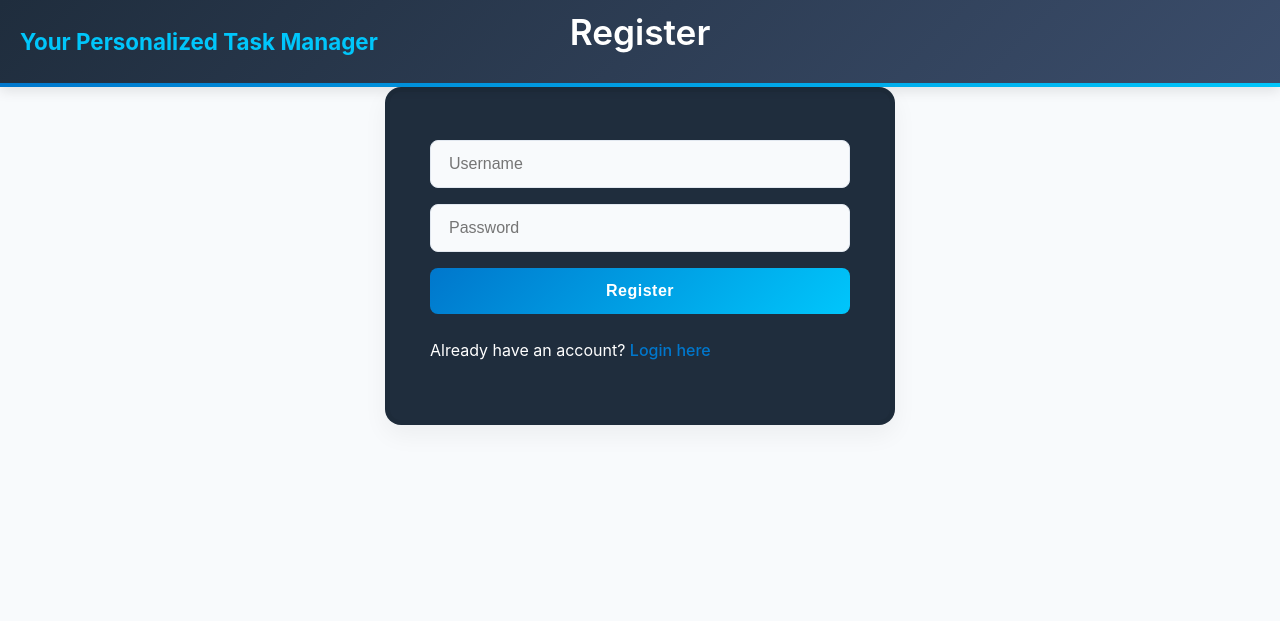
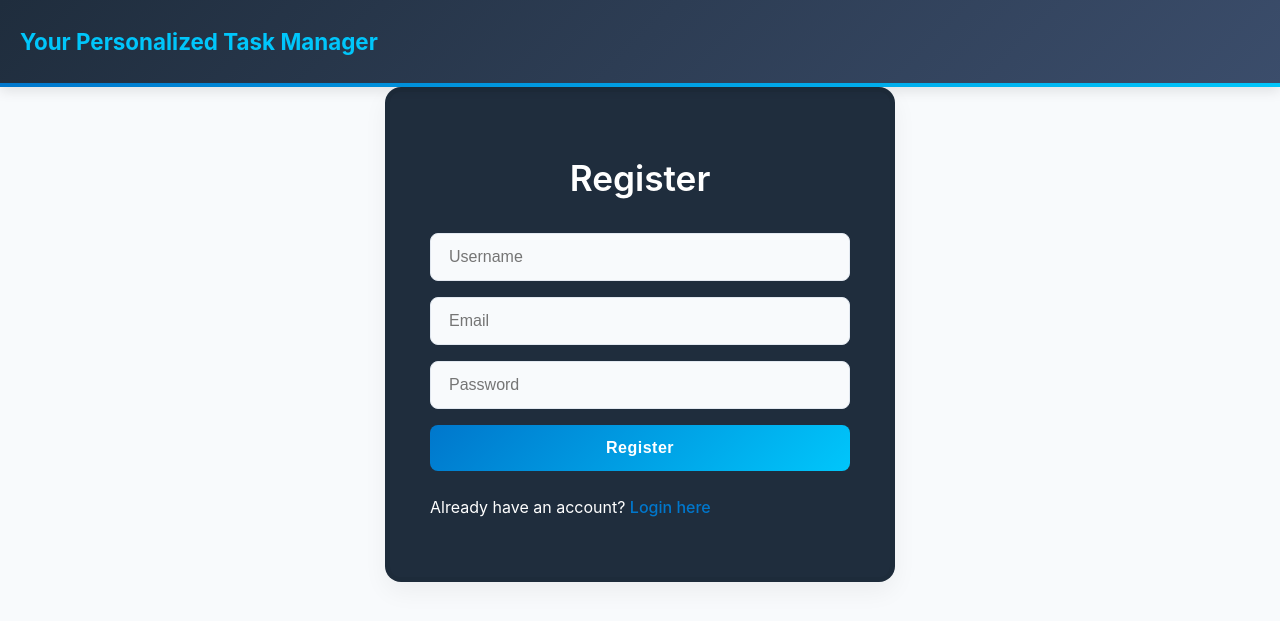
Before and after one commit to vinceangeles17/Task-Management-App, a PHP site: page /register.php in a window 1280 px wide. Shown: the top 621 px of the page. Run offline with PHP 8.4, Linux system fonts and the light colour scheme.

Commit message:
Add files via upload

```diff
--- a/register.php
+++ b/register.php
@@ -1,33 +1,36 @@
 <?php
 session_start();
-
 include 'connection.php';
 
 $error_message = "";
 
 if ($_SERVER["REQUEST_METHOD"] == "POST" && isset($_POST['register'])) {
     $username = $_POST['reg_username'];
+    $email = filter_var(trim($_POST['reg_email']), FILTER_SANITIZE_EMAIL);
     $password = password_hash($_POST['reg_password'], PASSWORD_DEFAULT);
 
-    $stmt = $conn->prepare("SELECT id FROM users WHERE username = ?");
-    $stmt->bind_param("s", $username);
+    if (!filter_var($email, FILTER_VALIDATE_EMAIL)) {
+        $error_message = "Invalid email format.";
+    } else {
+        $stmt = $conn->prepare("SELECT id FROM users WHERE username = ? OR email = ?");
+        $stmt->bind_param("ss", $username, $email);
         $stmt->execute();
         $stmt->store_result();
 
         if ($stmt->num_rows > 0) {
-        $error_message = "Username already exists. Please choose a different username.";
+            $error_message = "Username or email already exists. Please choose a different one.";
         } else {
-
-        $stmt = $conn->prepare("INSERT INTO users (username, password) VALUES (?, ?)");
-        $stmt->bind_param("ss", $username, $password);
+            $stmt = $conn->prepare("INSERT INTO users (username, email, password) VALUES (?, ?, ?)");
+            $stmt->bind_param("sss", $username, $email, $password);
 
             if ($stmt->execute()) {
-            echo "<div class='success-message'>Registration successful! You can now log in.</div>";
+                $success_message = "Registration successful! You can now log in.";
             } else {
                 $error_message = "Error: " . $stmt->error;
             }
         }
         $stmt->close();
+    }
 }
 ?>
 
@@ -44,12 +47,13 @@ if ($_SERVER["REQUEST_METHOD"] == "POST" && isset($_POST['register'])) {
         <div class="auth-header-container">
             <div class="header-left-title">Your Personalized Task Manager</div>
         </div>
-        <h1 class="page-header fixed-top-header">Register</h1>
     </header>
     <main>
         <div class="form-container">
+            <h1>Register</h1>
             <form method="POST" action="register.php" class="task-form">
                 <input type="text" name="reg_username" placeholder="Username" required>
+                <input type="email" name="reg_email" placeholder="Email" required>
                 <input type="password" name="reg_password" placeholder="Password" required>
                 <button type="submit" name="register" class="add-task-btn">Register</button>
             </form>
@@ -58,8 +62,9 @@ if ($_SERVER["REQUEST_METHOD"] == "POST" && isset($_POST['register'])) {
          <?php if (!empty($error_message)): ?>
             <div class="error-message"><?php echo $error_message; ?></div>
         <?php endif; ?>
-
-
+        <?php if (!empty($success_message)): ?>
+            <div class="success-message"><?php echo $success_message; ?></div>
+        <?php endif; ?>
     </main>
 </body>
 </html>
--- a/styles.css
+++ b/styles.css
@@ -7,7 +7,6 @@ body {
     line-height: 1.6;
 }
 
-/* Smooth Scrolling */
 html {
     scroll-behavior: smooth;
 }
@@ -326,19 +325,25 @@ h3 {
     box-shadow: 0 0 0 3px rgba(0, 119, 204, 0.15);
 }
 
-/* Additional styles for fixed top header */
-.fixed-top-header {
-    position: fixed;
-    top: 10px;
-    left: 50%;
-    transform: translateX(-50%);
-    margin: 0;
-    z-index: 1000;
-    background-color: transparent;
-    color: white;
-    font-size: 2.2rem;
-    font-weight: 600;
-    pointer-events: none;
+.edit-status-container {
+    display: flex;
+    justify-content: flex-end;
+}
+.edit-status-container select {
+    padding: 12px 16px;
+    border-radius: 8px;
+    font-size: 1rem;
+    border: 1px solid #cbd5e1;
+    background: white;
+    color: #1e293b;
+    transition: all 0.2s ease;
+    margin-right: 10px;
+}
+
+.edit-status-container select:focus {
+    border-color: #0077cc;
+    outline: none;
+    box-shadow: 0 0 0 3px rgba(0, 119, 204, 0.15);
 }
 
 /* Filter Form */
```
Also changed, not shown: index.php (+7 -8 lines), login.php (+6 -4 lines), task_scheduler.sql (+18 -8 lines). Lines whose indentation alone changed are shown as unchanged.
